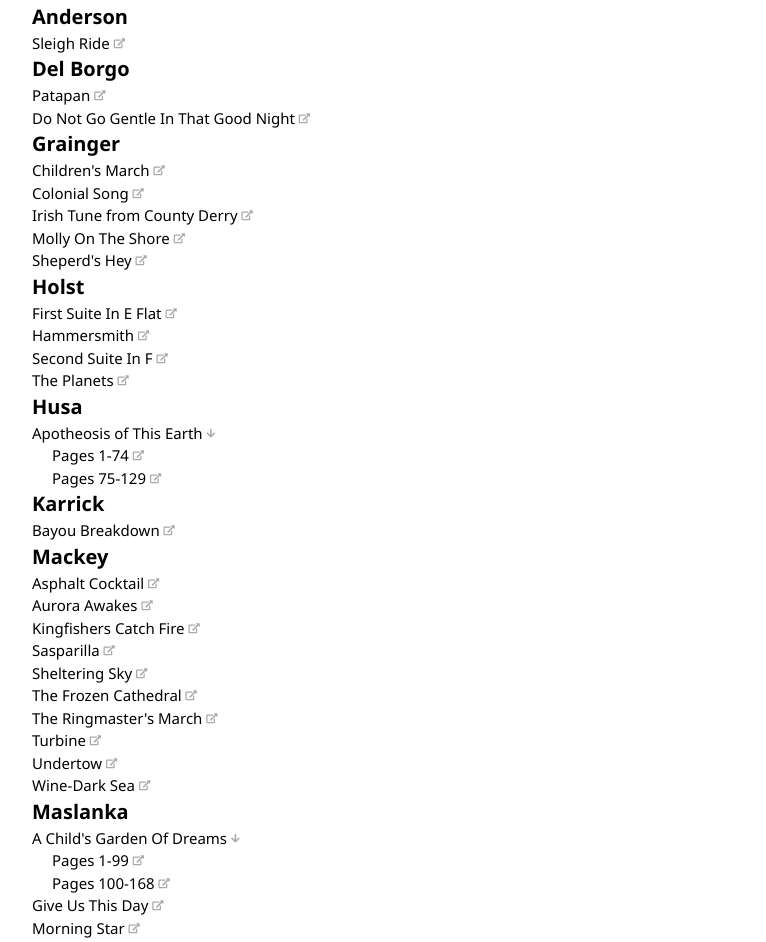
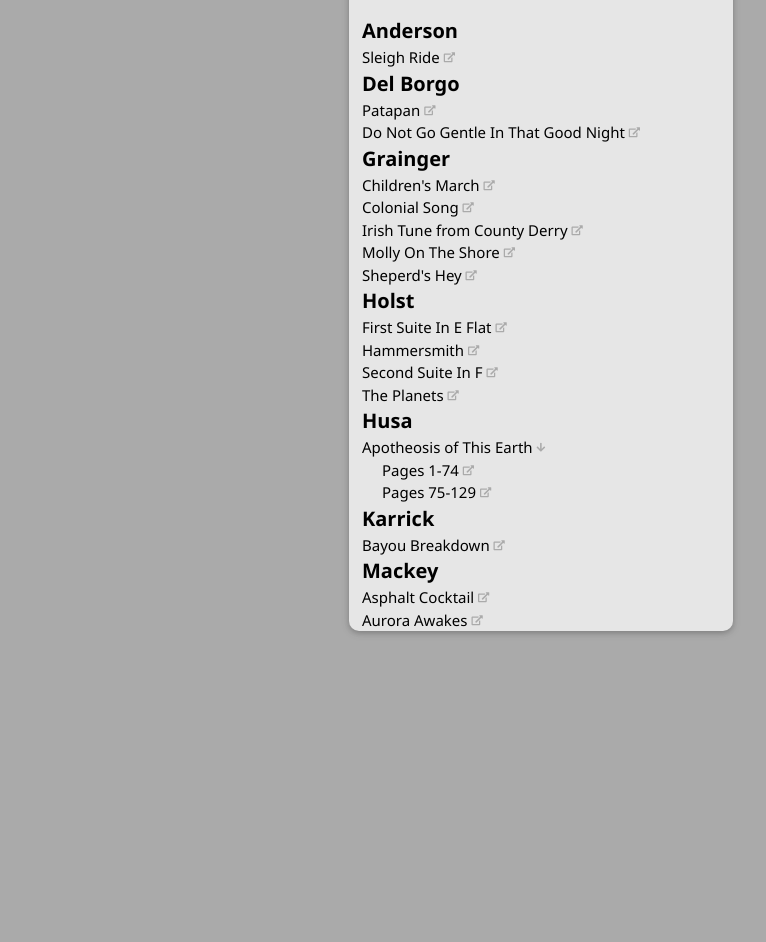
Before and after one commit to axj5/axj5.github.io, a plain HTML site: page index.html in a window 1280 px wide. Shown: the part 129-1071 px from the top of the page, without its empty margins (99-865 px from the left). After the commit the page ends 800 px from the top, so only its background shows below. Drawn offline with Linux system fonts and the light colour scheme.

Commit message:
Add files via upload

```diff
--- a/files/main.css
+++ b/files/main.css
@@ -1,10 +1,62 @@
-body {font-family:'Segoe UI' !important;padding:2%;padding-left:10%;padding-right:10%;}
-a,p {color:#000;transition-duration:0.2s;text-decoration:none;margin-left:3px;}
-a:hover {color:#333;border-left:3px solid #333;padding-left:3px;}
-a:visited {color:#000;}
-#title {font-size:30px;}
-i {color:#aaa;font-size:10px;top:-2px;position:relative;}
-.indent {margin-left:20px;}
-.noclick {cursor:default;}
-.noclick:hover {padding-left:0px;border:none;color:#000;}
-.title {font-size:20px;font-weight:bold;}
+body {
+  font-family:'Segoe UI', sans-serif !important;
+  padding:2%;
+  padding-left:10%;
+  padding-right:10%;
+  background-color:#aaa;
+  overflow:hidden;
+}
+.bodystuff {
+  width:30%;
+  overflow:auto;
+  height:90vh;
+  border-radius:10px;
+  background-color:#e6e6e6;
+  overflow: hidden;
+  padding-left:10px;
+}
+.bodystuff-two {
+  height: 100%;
+  margin-right: -50px; /* maximum width of scrollbar */
+  padding-right: 50px; /* maximum width of scrollbar */
+  overflow-y: scroll;
+}
+a,p {
+  color:#000;
+  transition-duration:0.2s;
+  text-decoration:none;
+  margin-left:3px;
+}
+a:hover {
+  color:#333;
+  border-left:3px solid #333;
+  padding-left:3px;
+}
+a:visited {
+  color:#000;
+}
+#title {
+  font-size:30px;
+  text-align:center;
+}
+i {
+  color:#aaa;
+  font-size:10px;
+  top:-2px;
+  position:relative;
+}
+.indent {
+  margin-left:20px;
+}
+.noclick {
+  cursor:text;
+}
+.noclick:hover {
+  padding-left:0px;
+  border:none;
+  color:#000;
+}
+.title {
+  font-size:20px;
+  font-weight:bold;
+}
--- a/index.html
+++ b/index.html
@@ -10,32 +10,34 @@
 <title>axj5</title>
 </head>
 <body>
+<div class="bodystuff w3-display-middle w3-card">
+<div class="bodystuff-two">
 <p id="title"><b>axj5</b></p>
-<a href="#" class="title noclick">Anderson</a><br>
+<a class="title noclick">Anderson</a><br>
 <a href="music/anderson/01.pdf" target="_blank">Sleigh Ride <i class="fas fa-external-link-alt"></i></a><br>
-<a href="#" class="title noclick">Del Borgo</a><br>
+<a class="title noclick">Del Borgo</a><br>
 <a href="music/borgo/01.pdf" target="_blank">Patapan <i class="fas fa-external-link-alt"></i></a><br>
 <a href="music/borgo/02.pdf" target="_blank">Do Not Go Gentle In That Good Night <i class="fas fa-external-link-alt"></i></a><br>
-<a href="#" class="title noclick">Grainger</a><br>
+<a class="title noclick">Grainger</a><br>
 <a href="music/grainger/01.pdf" target="_blank">Children's March <i class="fas fa-external-link-alt"></i></a><br>
 <a href="music/grainger/02.pdf" target="_blank">Colonial Song <i class="fas fa-external-link-alt"></i></a><br>
 <a href="music/grainger/03.pdf" target="_blank">Irish Tune from County Derry <i class="fas fa-external-link-alt"></i></a><br>
 <a href="music/grainger/04.pdf" target="_blank">Molly On The Shore <i class="fas fa-external-link-alt"></i></a><br>
 <a href="music/grainger/05.pdf" target="_blank">Sheperd's Hey <i class="fas fa-external-link-alt"></i></a><br>
-<a href="#" class="title noclick">Holst</a><br>
+<a class="title noclick">Holst</a><br>
 <a href="music/holst/01.pdf" target="_blank">First Suite In E Flat <i class="fas fa-external-link-alt"></i></a><br>
 <a href="music/holst/02.pdf" target="_blank">Hammersmith <i class="fas fa-external-link-alt"></i></a><br>
 <a href="music/holst/03.pdf" target="_blank">Second Suite In F <i class="fas fa-external-link-alt"></i></a><br>
 <a href="music/holst/04.pdf" target="_blank">The Planets <i class="fas fa-external-link-alt"></i></a><br>
-<a href="#" class="title noclick">Husa</a><br>
-<a href="#" class="noclick">Apotheosis of This Earth <i class="fas fa-arrow-down"></i></a><br>
+<a class="title noclick">Husa</a><br>
+<a class="noclick">Apotheosis of This Earth <i class="fas fa-arrow-down"></i></a><br>
 <div class="indent">
 <a href="music/husa/01.pdf" target="_blank">Pages 1-74 <i class="fas fa-external-link-alt"></i></a><br>
 <a href="music/husa/01_2.pdf" target="_blank">Pages 75-129 <i class="fas fa-external-link-alt"></i></a><br>
 </div>
-<a href="#" class="title noclick">Karrick</a><br>
+<a class="title noclick">Karrick</a><br>
 <a href="music/karrick/01.pdf" target="_blank">Bayou Breakdown <i class="fas fa-external-link-alt"></i></a><br>
-<a href="#" class="title noclick">Mackey</a><br>
+<a class="title noclick">Mackey</a><br>
 <a href="music/mackey/01.pdf" target="_blank">Asphalt Cocktail <i class="fas fa-external-link-alt"></i></a><br>
 <a href="music/mackey/02.pdf" target="_blank">Aurora Awakes <i class="fas fa-external-link-alt"></i></a><br>
 <a href="music/mackey/03.pdf" target="_blank">Kingfishers Catch Fire <i class="fas fa-external-link-alt"></i></a><br>
@@ -46,8 +48,8 @@
 <a href="music/mackey/08.pdf" target="_blank">Turbine <i class="fas fa-external-link-alt"></i></a><br>
 <a href="music/mackey/09.pdf" target="_blank">Undertow <i class="fas fa-external-link-alt"></i></a><br>
 <a href="music/mackey/10.pdf" target="_blank">Wine-Dark Sea <i class="fas fa-external-link-alt"></i></a><br>
-<a href="#" class="title noclick">Maslanka</a><br>
-<a href="#" class="noclick">A Child's Garden Of Dreams <i class="fas fa-arrow-down"></i></a><br>
+<a class="title noclick">Maslanka</a><br>
+<a class="noclick">A Child's Garden Of Dreams <i class="fas fa-arrow-down"></i></a><br>
 <div class="indent">
 <a href="music/maslanka/01.pdf" target="_blank">Pages 1-99 <i class="fas fa-external-link-alt"></i></a><br>
 <a href="music/maslanka/01_2.pdf" target="_blank">Pages 100-168 <i class="fas fa-external-link-alt"></i></a><br>
@@ -55,37 +57,39 @@
 <a href="music/maslanka/02.pdf" target="_blank">Give Us This Day <i class="fas fa-external-link-alt"></i></a><br>
 <a href="music/maslanka/03.pdf" target="_blank">Morning Star <i class="fas fa-external-link-alt"></i></a><br>
 <a href="music/maslanka/04.pdf" target="_blank">Symphony No. 4 <i class="fas fa-external-link-alt"></i></a><br>
-<a href="#" class="noclick">Symphony No. 9 <i class="fas fa-arrow-down"></i></a><br>
+<a class="noclick">Symphony No. 9 <i class="fas fa-arrow-down"></i></a><br>
 <div class="indent">
 <a href="music/maslanka/05.pdf" target="_blank">Pages 1-99 <i class="fas fa-external-link-alt"></i></a><br>
 <a href="music/maslanka/05_2.pdf" target="_blank">Pages 100-173 <i class="fas fa-external-link-alt"></i></a><br>
 </div>
 <a href="music/maslanka/06.pdf" target="_blank">Traveler <i class="fas fa-external-link-alt"></i></a><br>
 <a href="music/maslanka/07.pdf" target="_blank">This Is The World <i class="fas fa-external-link-alt"></i></a><br>
-<a href="#" class="title noclick">Nelhybel</a><br>
+<a class="title noclick">Nelhybel</a><br>
 <a href="music/nelhybel/01.pdf" target="_blank">Festivo <i class="fas fa-external-link-alt"></i></a><br>
 <a href="music/nelhybel/02.pdf" target="_blank">Trittico <i class="fas fa-external-link-alt"></i></a><br>
-<a href="#" class="title noclick">Shostakovich</a><br>
+<a class="title noclick">Shostakovich</a><br>
 <a href="music/shostakovich/01.pdf" target="_blank">Festive Overture <i class="fas fa-external-link-alt"></i></a><br>
-<a href="#" class="title noclick">Stravinsky</a><br>
+<a class="title noclick">Stravinsky</a><br>
 <a href="music/stravinsky/01.pdf" target="_blank">The Rite Of Spring <i class="fas fa-external-link-alt"></i></a><br>
-<a href="#" class="title noclick">Ticheli</a><br>
+<a class="title noclick">Ticheli</a><br>
 <a href="music/ticheli/01.pdf" target="_blank">Angels In The Architecture <i class="fas fa-external-link-alt"></i></a><br>
 <a href="music/ticheli/02.pdf" target="_blank">Loch Lomond <i class="fas fa-external-link-alt"></i></a><br>
-<a href="#" class="noclick">Symphony No. 2 <i class="fas fa-arrow-down"></i></a><br>
+<a class="noclick">Symphony No. 2 <i class="fas fa-arrow-down"></i></a><br>
 <div class="indent">
 <a href="music/ticheli/03.pdf" target="_blank">Movement 1 <i class="fas fa-external-link-alt"></i></a><br>
 <a href="music/ticheli/03_2.pdf" target="_blank">Movement 2 <i class="fas fa-external-link-alt"></i></a><br>
 <a href="music/ticheli/03_3.pdf" target="_blank">Movement 3 <i class="fas fa-external-link-alt"></i></a><br>
 </div>
 <a href="music/ticheli/04.pdf" target="_blank">Vesuvius <i class="fas fa-external-link-alt"></i></a><br>
-<a href="#" class="title noclick">Wagner</a><br>
+<a class="title noclick">Wagner</a><br>
 <a href="music/wagner/01.pdf" target="_blank">Elsa's Procession To The Cathedral <i class="fas fa-external-link-alt"></i></a><br>
-<a href="#" class="title noclick">Whitacre</a><br>
+<a class="title noclick">Whitacre</a><br>
 <a href="music/whitacre/01.pdf" target="_blank">October <i class="fas fa-external-link-alt"></i></a><br>
 <a href="music/whitacre/02.pdf" target="_blank">Sleep <i class="fas fa-external-link-alt"></i></a><br>
 <a href="music/whitacre/03.pdf" target="_blank">Equus <i class="fas fa-external-link-alt"></i></a><br>
-<a href="#" class="title noclick">Williams</a><br>
-<a href="music/williams/01.pdf" target="_blank">Midway March <i class="fas fa-external-link-alt"></i></a><br>
+<a class="title noclick">Williams</a><br>
+<a href="music/williams/01.pdf" target="_blank">Midway March <i class="fas fa-external-link-alt"></i></a><br><br>
+</div>
+</div>
 </body>
 </html>
```
